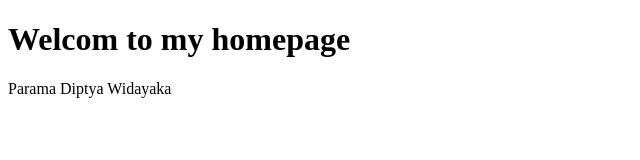
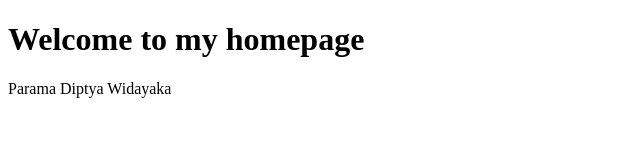
Before and after one commit to widayaka/widayaka.github.io, a plain HTML site: page index.html in a window 1280 px wide. Shown: the whole page, without its empty margins (0-640 px from the left). Drawn offline with Linux system fonts and the light colour scheme.

Commit message:
Update index.html

```diff
--- a/index.html
+++ b/index.html
@@ -1,7 +1,7 @@
 <!DOCTYPE html>
 <html>
 <body>
-<h1>Welcom to my homepage</h1>
+<h1>Welcome to my homepage</h1>
 <p>Parama Diptya Widayaka</p>
 </body>
 </html>
```
